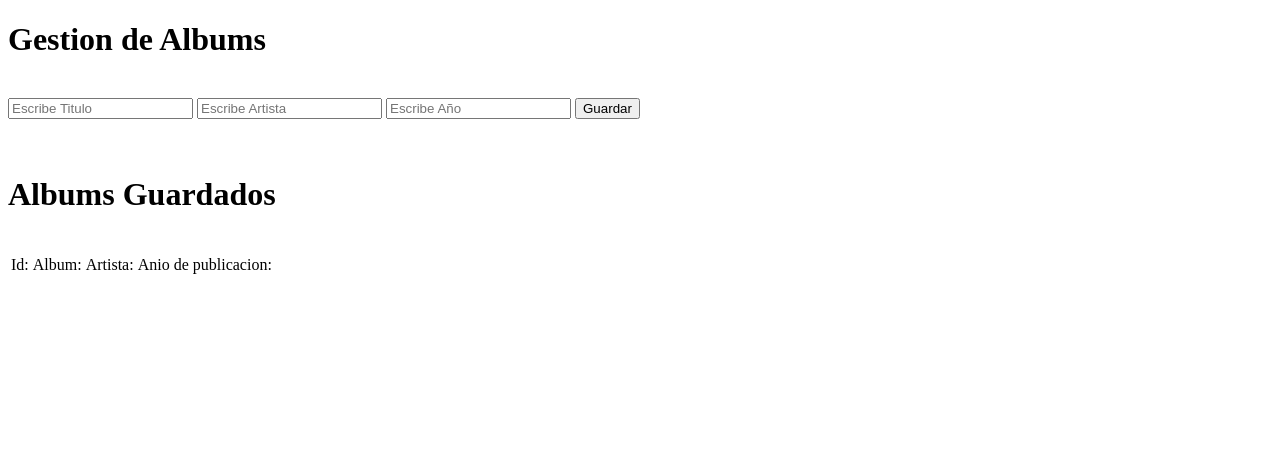
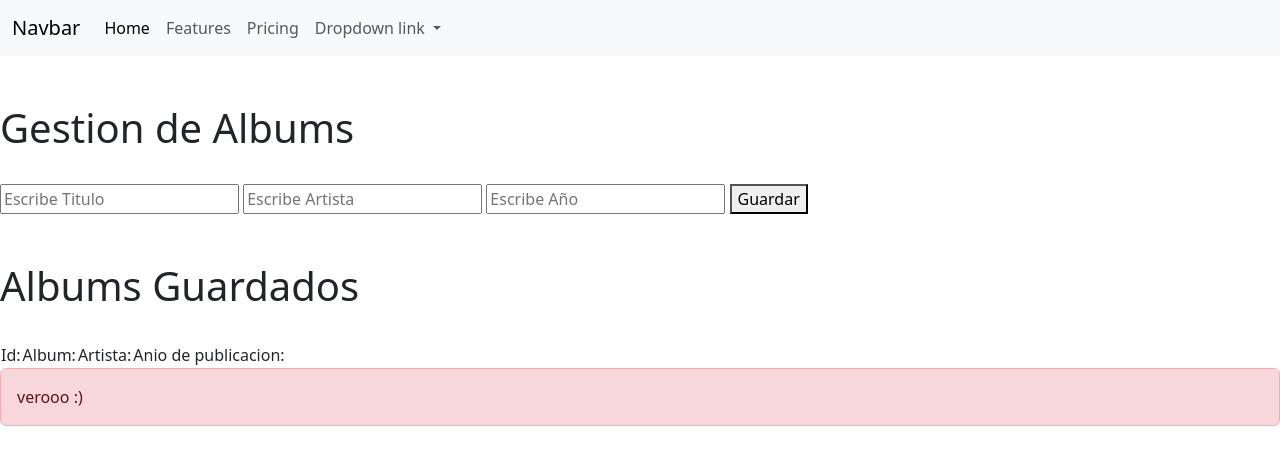
Before and after one commit to Vero110/POOS181, a Flask app: page / in a window 1280 px wide. Shown: the top 465 px of the page. Run offline with Flask 3, Linux system fonts and the light colour scheme; data that the repository does not hold is empty; some libraries are stand-ins or nearby versions.

Commit message:
pract9
Viendo bootstrap, y agregamos algunos enlaces, modificamos unos codigos

```diff
--- a/Introduccion a Flask/app.py
+++ b/Introduccion a Flask/app.py
@@ -11,7 +11,6 @@ app.config['MYSQL_PASSWORD']= ''
 app.config['MYSQL_DB']= 'dbFlask'
 app.secret_key = 'mysecretkey'
 MySQL = MySQL(app)
-
 
 #declaracion de la inicializacion de la ruta http://127.0.0.1:5000
 @app.route('/') #ruta principal
@@ -73,7 +72,6 @@ def eliminar(id):
 
     return render_template('eliminarAlbum.html', albumu=album, album_id=id)
 
-# Ruta para confirmar y eliminar un álbum
 @app.route('/eliminar_confirmar/<id>', methods=['POST'])
 def eliminar_confirmar(id):
     cur = MySQL.connection.cursor()
--- a/Introduccion a Flask/templates/index.html
+++ b/Introduccion a Flask/templates/index.html
@@ -1,13 +1,9 @@
-<!DOCTYPE html>
+{% extends 'plantillas.html'%}
+{% block body %}
 
-<html>
 
-<head>
-    <meta charset="UTF-8">
-    <meta name="viewport" content="width=device-width, initial-scale=1.0">
-    <title>CRUD DE ALBUM</title>
-</head>
-<body>
+    <br>
+    <br>
     <h1>Gestion de Albums</h1>
     <br>
 
@@ -60,6 +56,4 @@
         </tbody>
 
     </table>
-
-</body>
-</html>
+    {% endblock %}
--- /dev/null
+++ b/Introduccion a Flask/templates/plantillas.html
@@ -0,0 +1,50 @@
+<!DOCTYPE html>
+
+<html>
+
+<head>
+    <meta charset="UTF-8">
+    <meta name="viewport" content="width=device-width, initial-scale=1.0">
+    <link href="https://cdn.jsdelivr.net/npm/bootstrap@5.3.0/dist/css/bootstrap.min.css" rel="stylesheet" integrity="sha384-9ndCyUaIbzAi2FUVXJi0CjmCapSmO7SnpJef0486qhLnuZ2cdeRhO02iuK6FUUVM" crossorigin="anonymous">
+    <title>Soy la plantilla</title>
+</head>
+<body>
+    <nav class="navbar navbar-expand-lg bg-body-tertiary">
+        <div class="container-fluid">
+          <a class="navbar-brand" href="#">Navbar</a>
+          <button class="navbar-toggler" type="button" data-bs-toggle="collapse" data-bs-target="#navbarNavDropdown" aria-controls="navbarNavDropdown" aria-expanded="false" aria-label="Toggle navigation">
+            <span class="navbar-toggler-icon"></span>
+          </button>
+          <div class="collapse navbar-collapse" id="navbarNavDropdown">
+            <ul class="navbar-nav">
+              <li class="nav-item">
+                <a class="nav-link active" aria-current="page" href="#">Home</a>
+              </li>
+              <li class="nav-item">
+                <a class="nav-link" href="#">Features</a>
+              </li>
+              <li class="nav-item">
+                <a class="nav-link" href="#">Pricing</a>
+              </li>
+              <li class="nav-item dropdown">
+                <a class="nav-link dropdown-toggle" href="#" role="button" data-bs-toggle="dropdown" aria-expanded="false">
+                  Dropdown link
+                </a>
+                <ul class="dropdown-menu">
+                  <li><a class="dropdown-item" href="#">Action</a></li>
+                  <li><a class="dropdown-item" href="#">Another action</a></li>
+                  <li><a class="dropdown-item" href="#">Something else here</a></li>
+                </ul>
+              </li>
+            </ul>
+          </div>
+        </div>
+      </nav>
+    {% block body %}
+    {% endblock %}
+    <div class="alert alert-danger" role="alert">
+        verooo :)
+      </div>
+    <script src="https://cdn.jsdelivr.net/npm/bootstrap@5.3.0/dist/js/bootstrap.bundle.min.js" integrity="sha384-geWF76RCwLtnZ8qwWowPQNguL3RmwHVBC9FhGdlKrxdiJJigb/j/68SIy3Te4Bkz" crossorigin="anonymous"></script>
+</body>
+</html>
```
Also changed, not shown: Introduccion a Flask/templates/editarAlbum.html (+4 -10 lines), Introduccion a Flask/templates/eliminarAlbum.html (+6 -10 lines).
